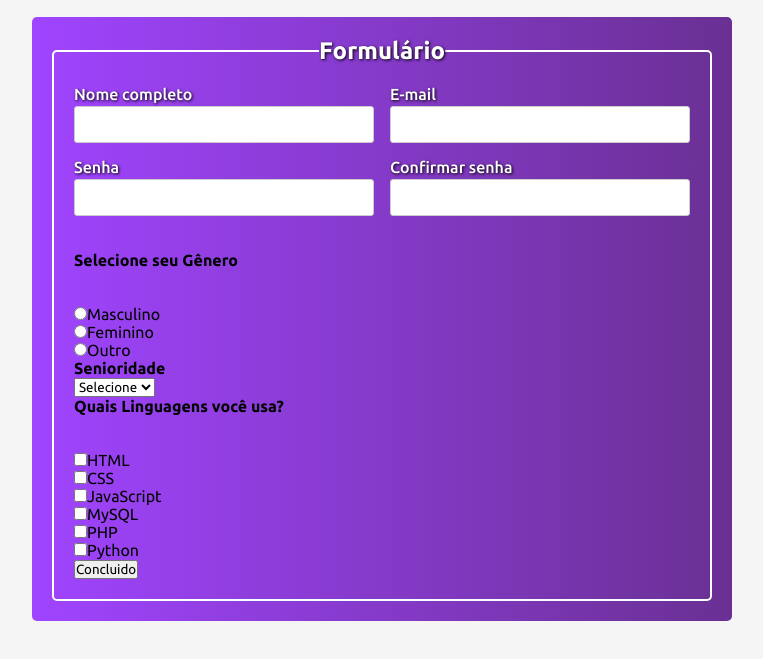
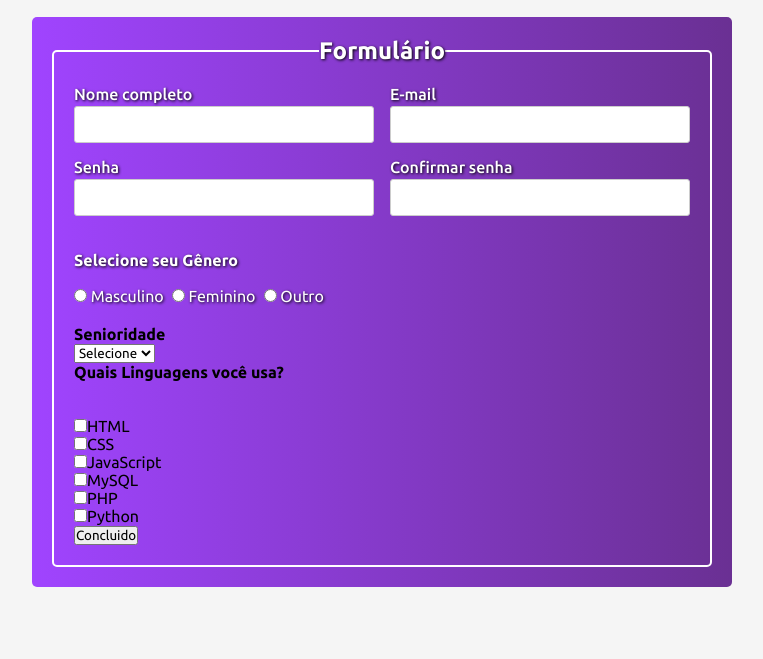
Before and after one commit to gustavosoaresdev/Project-Form, a plain HTML site: page index.html in a window 1280 px wide. Shown: the part 91-750 px from the top of the page, without its empty margins (258-1021 px from the left). Drawn offline with Linux system fonts and the light colour scheme.

Commit message:
Adicionado uma div(flexBox) mais modificações no CSS

```diff
--- a/index.html
+++ b/index.html
@@ -40,23 +40,24 @@
             <label for="input-confirmar-senha">Confirmar senha</label>
             <input type="password" name="confirmar-senha" id="input-confirmar-senha" />
           </div>
-        </div>
+        </div><!--Daqui pra cima estão prontos-->
 
         <div class="genreBox">
           <label><b>Selecione seu Gênero</b></label>
           <br>
-          <br>
+          <div class="flexBox">
             <label for="input-genero-masculino">
-            <input type="radio" name="genero" value="masculino" id="input-genero-masculino">Masculino
+              <input type="radio" name="genero" value="masculino" id="input-genero-masculino"> Masculino
             </label>
 
             <label for="input-genero-feminino">
-            <input type="radio" name="genero" value="feminino" id="input-genero-feminino">Feminino
+              <input type="radio" name="genero" value="feminino" id="input-genero-feminino"> Feminino
             </label>
 
             <label for="input-genero-outro">
-            <input type="radio" name="genero" value="outro" id="input-genero-outro">Outro
+              <input type="radio" name="genero" value="outro" id="input-genero-outro"> Outro
             </label>
+          </div>
         </div>
 
         <div class="senioridadeBox">
@@ -71,8 +72,7 @@
 
         <div class="linguagensBox">
           <label><b>Quais Linguagens você usa?</b></label>
-          <br>
-          <br>
+          <br><br>
           <label for="input-html">
             <input type="checkbox" name="html" value="html" id="input-html">HTML
           </label>
--- a/style.css
+++ b/style.css
@@ -67,3 +67,15 @@ body{
     border-radius: 3px;
     border: 1px solid #ccc;
 }   /* Modificação individual */
+
+.genreBox{
+    margin-bottom: 20px;
+    color: #fff;
+    text-shadow: 1px 1px 3px #000;
+}   /* Caixa pai de flexBox */
+
+.flexBox{
+    width: 250px;
+    display: flex;
+    justify-content: space-between;
+}   /* Caixa pai das labels e inputs do type radio */
```
Lines whose indentation alone changed are shown as unchanged.
